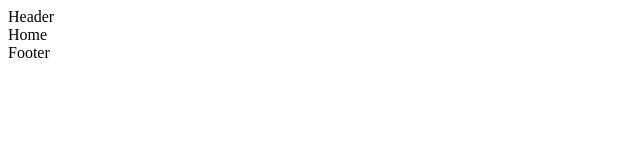
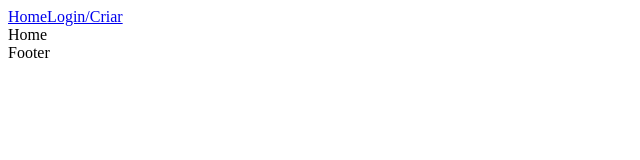
Before and after one commit to Edyane/Dogs, a React (Vite) app in the folder dogs-app/: page / in a window 1280 px wide. Shown: the top 160 px of the page, without its empty margins (0-640 px from the left). Built offline with nearby package versions, Linux system fonts and the light colour scheme.

Commit message:
feat: adicionando links ao componente Header

```diff
--- a/dogs-app/src/Components/Header.jsx
+++ b/dogs-app/src/Components/Header.jsx
@@ -1,9 +1,15 @@
 import React from 'react';
 import styles from './Header.module.css';
+import { Link } from 'react-router-dom';
 
 const Header = () => {
   return (
-    <div>Header</div>
+    <div>
+      <nav>
+        <Link to="/">Home</Link>
+        <Link to="/login">Login/Criar</Link>
+      </nav>
+    </div>
   )
 }
 
```
